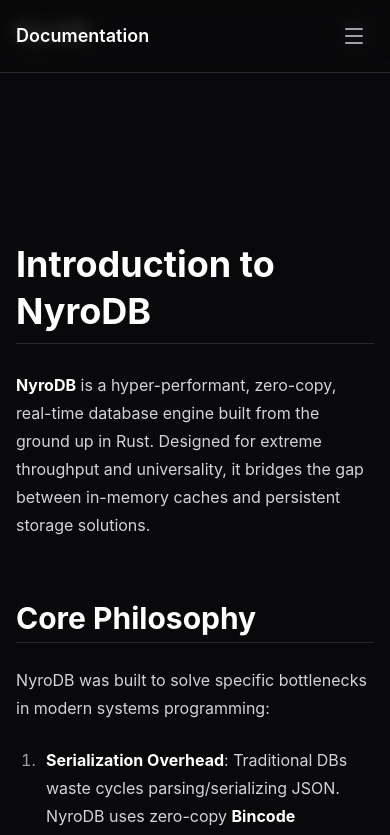
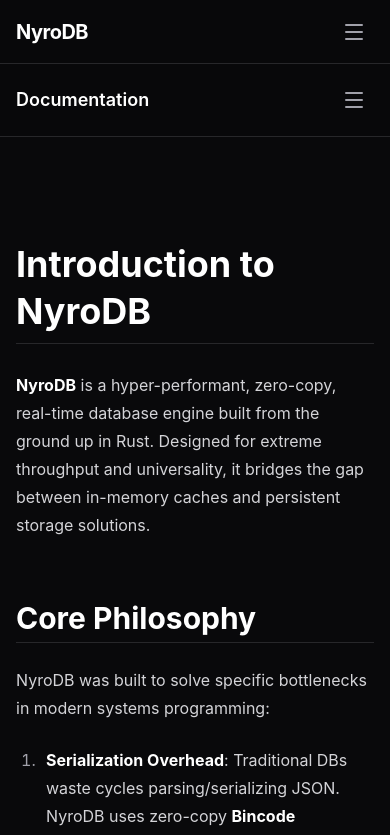
Before and after one commit to TheRemyyy/nyro-db, a React (Vite) app in the folder web/: page /docs in a window 390 px wide. Shown: the top 835 px of the page. Built offline with nearby package versions, Linux system fonts and the light colour scheme.

Commit message:
fix: optimize docs and home layout for mobile devices

```diff
--- a/web/src/pages/Docs.tsx
+++ b/web/src/pages/Docs.tsx
@@ -70,9 +70,9 @@
     }, [content]);
 
     return (
-        <div className="flex flex-col md:flex-row min-h-screen bg-background text-zinc-300">
+        <div className="flex flex-col md:flex-row min-h-screen bg-background text-zinc-300 pt-16">
             {/* Mobile Header */}
-            <div className="md:hidden flex items-center justify-between p-4 border-b border-border bg-background/80 backdrop-blur sticky top-0 z-50">
+            <div className="md:hidden flex items-center justify-between p-4 border-b border-border bg-background/80 backdrop-blur sticky top-16 z-30">
                 <span className="font-semibold text-lg text-white">Documentation</span>
                 <button onClick={() => setMobileMenuOpen(!mobileMenuOpen)} className="p-2 text-zinc-400 hover:text-white">
                     {mobileMenuOpen ? <X /> : <Menu />}
@@ -80,12 +80,12 @@
             </div>
 
             {/* Sidebar */}
-            <div className={`fixed inset-0 z-40 md:static md:z-auto bg-background md:bg-transparent transform transition-transform duration-300 md:translate-x-0 ${mobileMenuOpen ? 'translate-x-0' : '-translate-x-full'}`}>
+            <div className={`fixed inset-0 top-16 z-40 md:static md:z-auto bg-background md:bg-transparent transform transition-transform duration-300 md:translate-x-0 ${mobileMenuOpen ? 'translate-x-0' : '-translate-x-full'}`}>
                 <Sidebar onClose={() => setMobileMenuOpen(false)} />
             </div>
 
             {/* Main Content */}
-            <main className="flex-1 min-w-0 py-8 pt-24 px-4 md:px-12 lg:px-16 max-w-5xl mx-auto w-full">
+            <main className="flex-1 min-w-0 py-8 px-4 md:px-12 lg:px-16 max-w-5xl mx-auto w-full">
                 {isLoading ? (
                     <div className="animate-pulse space-y-4 max-w-2xl mt-8">
                         <div className="h-8 bg-surface rounded w-3/4"></div>
--- a/web/src/pages/Home.tsx
+++ b/web/src/pages/Home.tsx
@@ -23,7 +23,7 @@
                             v1.0.0 Now Available
                         </div>
 
-                        <h1 className="text-5xl md:text-7xl font-bold tracking-tight mb-6 bg-clip-text text-transparent bg-gradient-to-br from-white via-zinc-200 to-zinc-500">
+                        <h1 className="text-4xl md:text-7xl font-bold tracking-tight mb-6 bg-clip-text text-transparent bg-gradient-to-br from-white via-zinc-200 to-zinc-500">
                             The Fastest Real-Time DB <br />
                             <span className="text-white">in the Known Universe.</span>
                         </h1>
```
